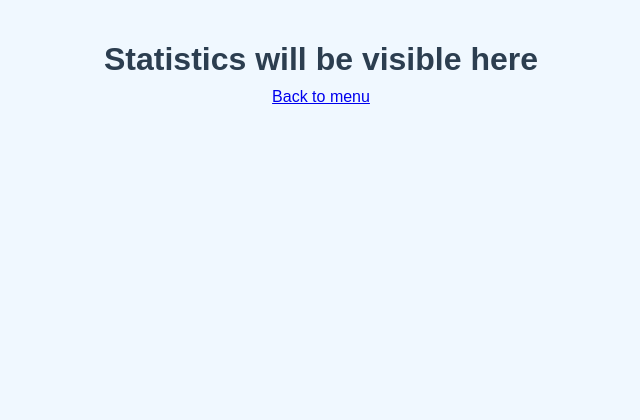
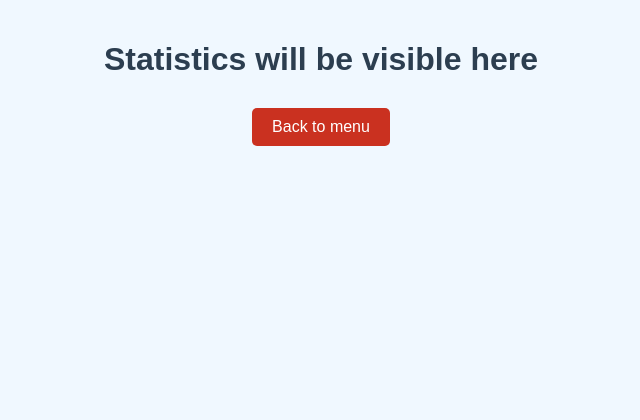
Before and after one commit to nike2410/Advanced_ISD_Project, a Flask app: page /static/statistics.html in a window 1280 px wide. Shown: the top 420 px of the page, without its empty margins (319-959 px from the left). Run offline with Flask 3, Linux system fonts and the light colour scheme.

Commit message:
fixed connection to js file, adjsuted button color, fixed html links between main and stats

```diff
--- a/static/statistics.html
+++ b/static/statistics.html
@@ -8,9 +8,13 @@
 </head>
 <body>
     <h1>Statistics will be visible here</h1>
-    <a href=/app.py>Back to menu</a>
 
-
+<!-- create link to back to main page -->
+    <div class="controls">
+        <a href="/">
+            <button type="submit">Back to menu</button>
+        </a>
+    </div>
 
     <script src="/static/js/script.js"></script>
 </body>
--- a/templates/index.html
+++ b/templates/index.html
@@ -12,7 +12,11 @@
     <p>This is a simple website hosted on PythonAnywhere</p>
 
     <!-- create link to statistics page -->
-    <a href="/static/statistics.html">View Statistics</a>
+    <div class="controls">
+            <a href="/static/statistics.html">
+                <button type="submit">View Statistics</button>
+        </a>
+    </div>
 
     <div class="game-info">
         <div class="stats">Moves: <span id="moves">{{ game_state.moves }}</span></div>
```
